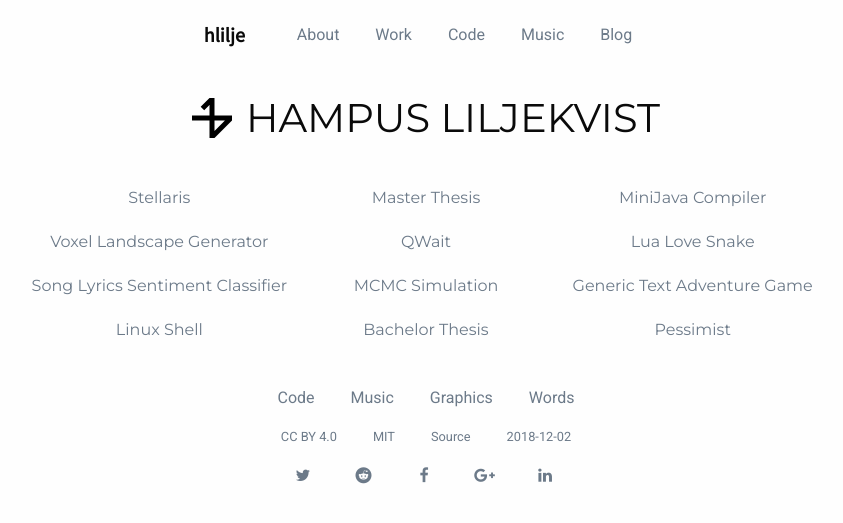
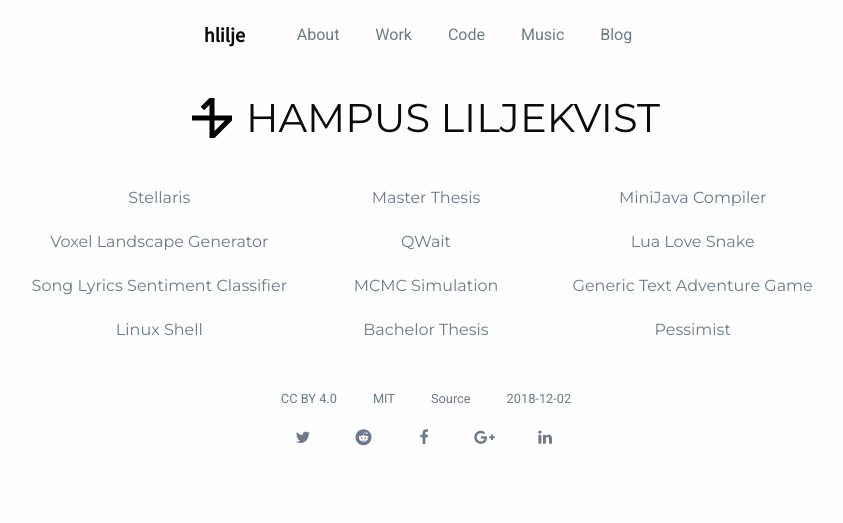
Before and after one commit to hlilje/hlilje.github.io, a Jekyll site: the page built from index.html, in a window 1280 px wide. Shown: the top 523 px of the page, without its empty margins (214-1057 px from the left). Built offline with Jekyll 4.4.1, drawn with Linux system fonts in a browser that asks for light colours; nearby versions of some CDN libraries.

Commit message:
Remove works links from footer

```diff
--- a/_includes/footer.html
+++ b/_includes/footer.html
@@ -1,14 +1,4 @@
 <footer>
-  <div class="row">
-    <div class="large-12 columns">
-      <ul class="menu">
-        <li><a title="GitHub" href="{{ site.data.links['Software Development']['GitHub'] | xml_escape }}">Code</a></li>
-        <li><a title="Bandcamp" href="http://music.{{ site.url_short }}">Music</a></li>
-        <li><a title="Flickr" href="{{ site.data.links['Graphics and Design']['Flickr'] | xml_escape }}">Graphics</a></li>
-        <li><a title="Tumblr" href="http://blog.{{ site.url_short }}">Words</a></li>
-      </ul>
-    </div>
-  </div>
   <div class="row">
     <div class="large-12 columns">
       <ul class="menu">
```
